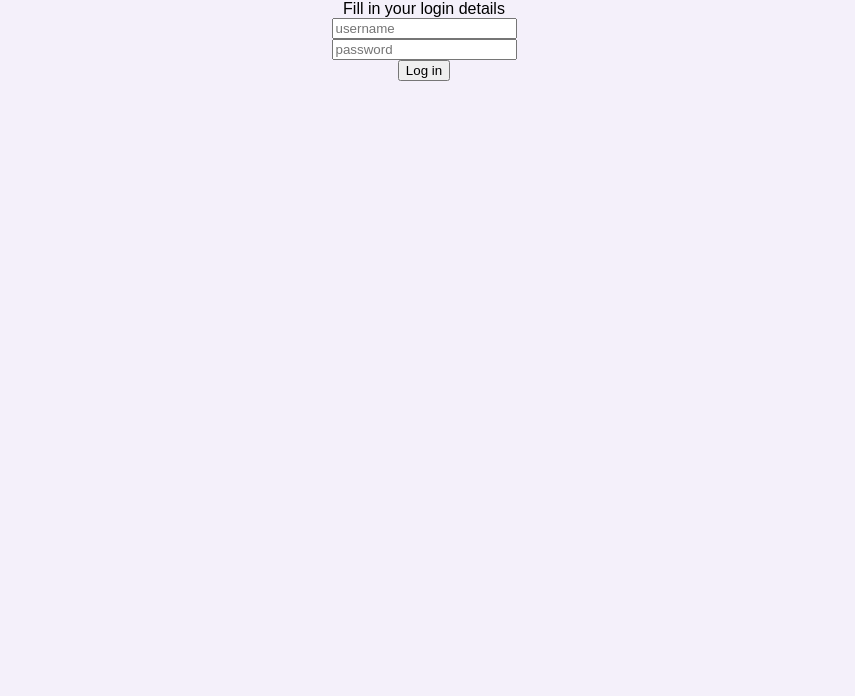
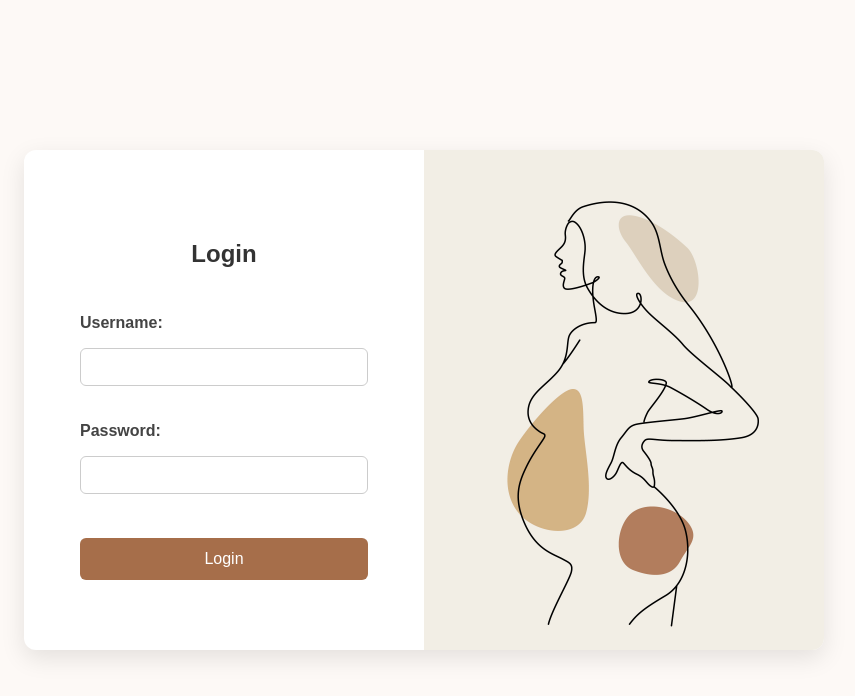
Before and after one commit to savo-mips/MI-FHIR, a plain HTML site: page src/login.html in a window 1280 px wide. Shown: the whole page, without its empty margins (216-1071 px from the left). Drawn offline with Linux system fonts and the light colour scheme.

Commit message:
Aanpassing van de stijl van de login pagina.

```diff
--- a/src/login.html
+++ b/src/login.html
@@ -2,45 +2,133 @@
 <html lang="en">
 <head>
     <meta charset="UTF-8">
-    <title>MommyNotes | Log-in </title>
-    <link rel="stylesheet" href="stylesheet.css">
+    <title>MommyNotes | Login</title>
+    <style>
+        * {
+            box-sizing: border-box;
+        }
+
+        body {
+            font-family: Arial, sans-serif;
+            background-color: #fdf9f6;;
+            margin: 0;
+            padding: 0;
+            height: 100vh;
+            display: flex;
+            justify-content: center;
+            align-items: center;
+        }
+
+        .main-container {
+            display: flex;
+            width: 800px;
+            height: 500px;
+            background-color: white;
+            border-radius: 12px;
+            overflow: hidden;
+            box-shadow: 0 8px 24px rgba(0, 0, 0, 0.1);
+        }
+
+        .login-left {
+            width: 50%;
+            display: flex;
+            justify-content: center;
+            align-items: center;
+            padding: 20px;
+        }
+
+        .login-form-inner {
+            width: 80%;
+            max-width: 300px;
+        }
+
+        .login-left h2 {
+            text-align: center;
+            color: #333;
+            margin-bottom: 30px;
+        }
+
+        form {
+            display: flex;
+            flex-direction: column;
+            gap: 20px;
+        }
+
+        label {
+            font-weight: bold;
+            color: #444;
+            margin-top: 16px;
+            margin-bottom: -10px;
+        }
+
+        input[type="text"],
+        input[type="password"] {
+            padding: 10px;
+            border: 1px solid #ccc;
+            border-radius: 6px;
+            font-size: 14px;
+            margin-top: 6px;
+        }
+
+        button {
+            background-color: #a66e4a;
+            color: white;
+            padding: 12px;
+            border: none;
+            border-radius: 6px;
+            font-size: 16px;
+            cursor: pointer;
+            margin-top: 24px;
+            transition: background-color 0.3s ease;
+        }
+
+        button:hover {
+            background-color: #8d5739;
+        }
+
+        .image-right {
+            width: 50%;
+            background: url('43474628_9049765.jpg') center center / cover no-repeat;
+        }
+    </style>
 </head>
 <body>
 
-<div class="commandotext">Fill in your login details</div>
-<form id="logindetails">
-    <label for="username"></label><input type="text" id="username" name="username" placeholder="username" required><br>
-    <label for="password"></label><input type="password" id="password" name="password" placeholder="password" required><br>
-    <a href="index.html">
-        <button type="submit" class="button">Log in</button>
-    </a>
-</form>
-</body>
+<div class="main-container">
+    <div class="login-left">
+        <div class="login-form-inner">
+            <h2>Login</h2>
+            <form id="logindetails">
+                <label for="username">Username:</label>
+                <input type="text" id="username" name="username" required>
+
+                <label for="password">Password:</label>
+                <input type="password" id="password" name="password" required>
+
+                <button type="submit">Login</button>
+            </form>
+        </div>
+    </div>
+    <div class="image-right"></div>
+</div>
 
 <script>
-    document.getElementById('logindetails').addEventListener("submit", async function (event) {
-        //prevents reload
+    document.getElementById('logindetails').addEventListener("submit", function (event) {
         event.preventDefault();
         const username = document.getElementById('username').value;
         const password = document.getElementById('password').value;
 
-        // hardcoded username! no db :(
-        usernameTest = 'yasmina'
-        passwordTest = 'test123'
+        const usernameTest = 'yasmina';
+        const passwordTest = 'test123';
 
-        try{
-            if(passwordTest == password && usernameTest == username ){
-            console.log("correct")
-            const sessionToken = Date.now();
-            localStorage.setItem("sessionToken", sessionToken);
+        if (username === usernameTest && password === passwordTest) {
+            localStorage.setItem("sessionToken", Date.now());
             window.location.href = "index.html";
-            } else{
-            alert("Username and/or password is incorrect. Please try again.")}
-        }catch{
-            alert("Username does not exist. Please contact the administrator if you want an account.")
+        } else {
+            alert("Username and/or password is incorrect. Please try again.");
         }
+    });
+</script>
 
-    });
-
-</script>
+</body>
 </html>
```
Also changed, not shown: src/43474628_9049765.jpg (added).
